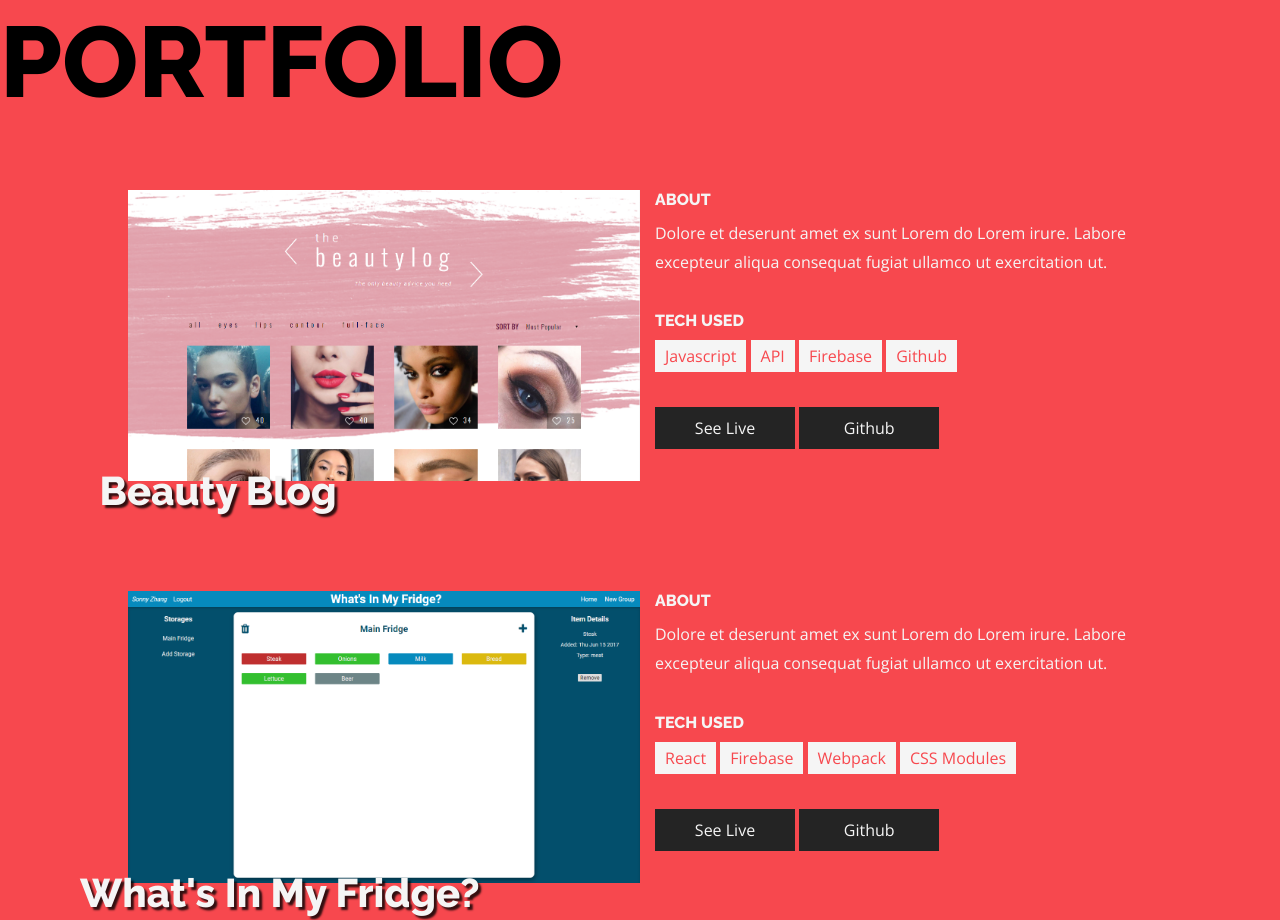
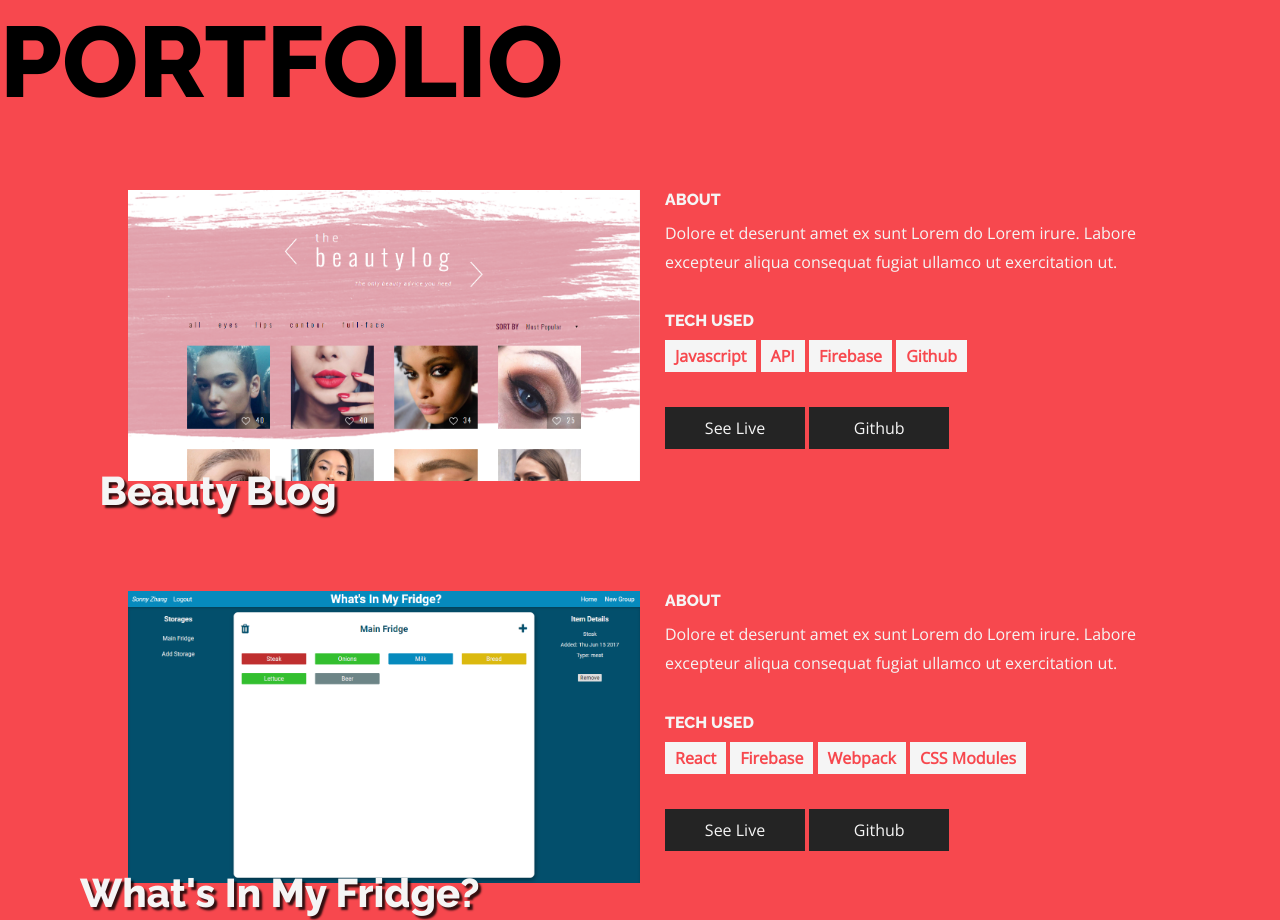
Before and after one commit to Luminous9/Luminous9.github.io, a website: page index.html in a window 1280 px wide. Shown: the part 2641-3561 px from the top of the page. Drawn offline with nearby package versions, Linux system fonts and the light colour scheme.

Commit message:
minor css changes

```diff
--- a/index.html
+++ b/index.html
@@ -52,7 +52,7 @@
                 <h2>About Me</h2>
             </div>
             <div class="wrapper">
-                <p class="about__text">Tempor minim deserunt excepteur elit ex laborum mollit sunt sint quis nostrud esse non. Proident exercitation aliqua incididunt Lorem elit fugiat ad enim. Elit do aute officia eiusmod id irure aliquip dolore. Adipisicing magna amet voluptate cupidatat ea culpa dolore voluptate laborum sint sit non. Sunt dolor est deserunt veniam sint culpa laborum laborum consectetur et. Sit in adipisicing eu sit magna tempor culpa anim proident officia cupidatat ut mollit nisi. Mollit pariatur commodo ad magna do aliqua quis.</p>
+                <p class="about__text">I'm a front-end web developer based in Toronto, passionate about interactive, creative, and collaborative web projects. I love challenging myself by learning new skills and technologies all the time, such as full-stack development. When I'm not coding you can find me playing hockey or building LEGO with my sister</p>
             </div>
         </section>
 
--- a/src/styles/partials/_portfolio.scss
+++ b/src/styles/partials/_portfolio.scss
@@ -27,7 +27,7 @@
     &__info {
         width: 50%;
         height: 100%;
-        padding-left: 15px;
+        padding-left: 25px;
         color: $white;
 
         button {
@@ -62,6 +62,7 @@
         color: $red;
         display: inline-block;
         padding: 5px 10px;
+        font-weight: 600;
     }
 }
 
```
Also changed, not shown: public/styles/styles.css.
